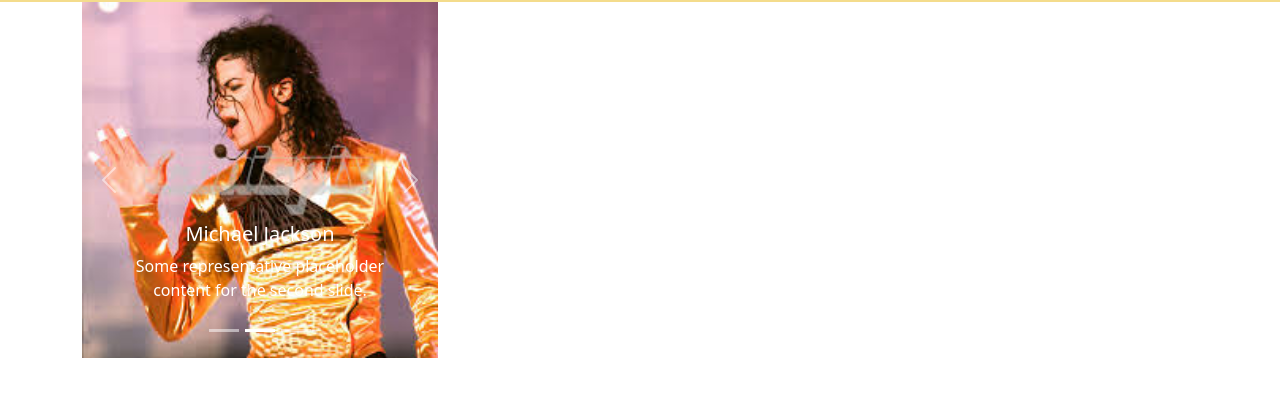
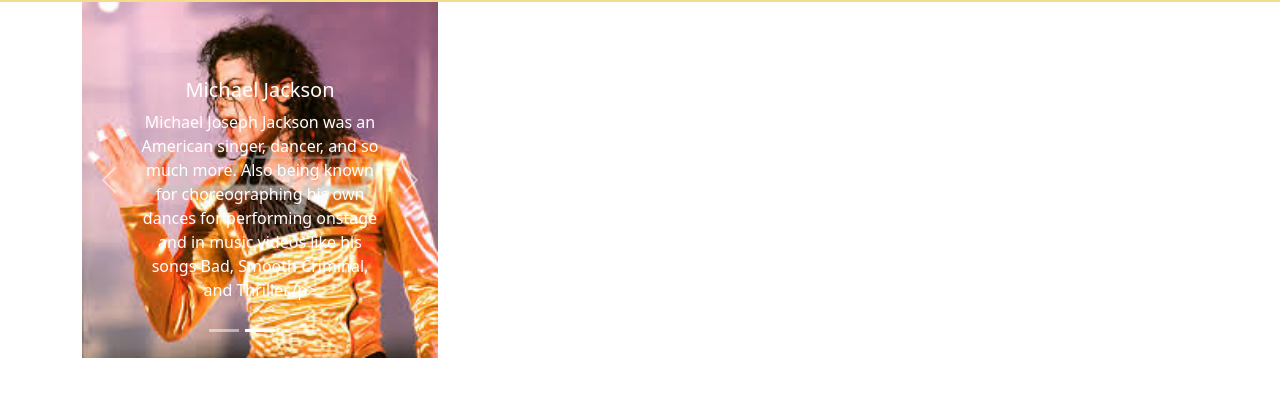
Before and after one commit to amarig7238/sep10-freedom-project, a plain HTML site: page index.html in a window 1280 px wide. Both pictures are taken after a click on the button 260 px from the left and 588 px from the top of the page. Shown: the part 80-476 px from the top of the page. Drawn offline with nearby package versions, Linux system fonts and the light colour scheme.

Commit message:
Mon, Apr 29, 2024, 2:33 PM -04:00

```diff
--- a/index.html
+++ b/index.html
@@ -47,7 +47,7 @@
                         <img src="mj.jpeg" class="d-block w-100" alt="...">
                         <div class="carousel-caption d-none d-md-block">
                           <h5>Michael Jackson</h5>
-                          <p>Some representative placeholder content for the second slide.</p>
+                          <p>Michael Joseph Jackson was an American singer, dancer, and so much more. Also being known for choreographing his own dances for performing onstage and in music videos like his songs Bad, Smooth Criminal, and Thriller./p>
                         </div>
                       </div>
                       <div class="carousel-item">
```
